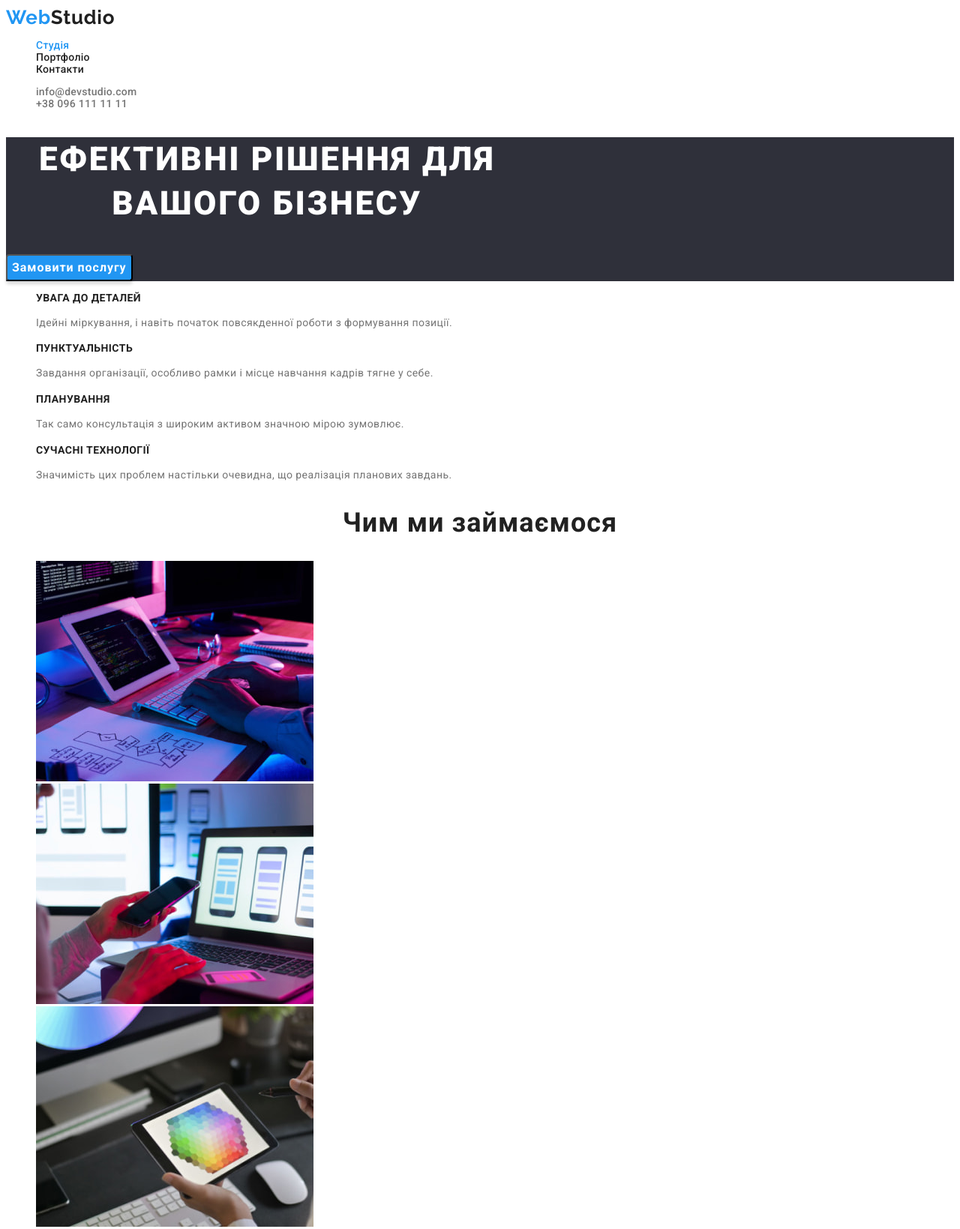
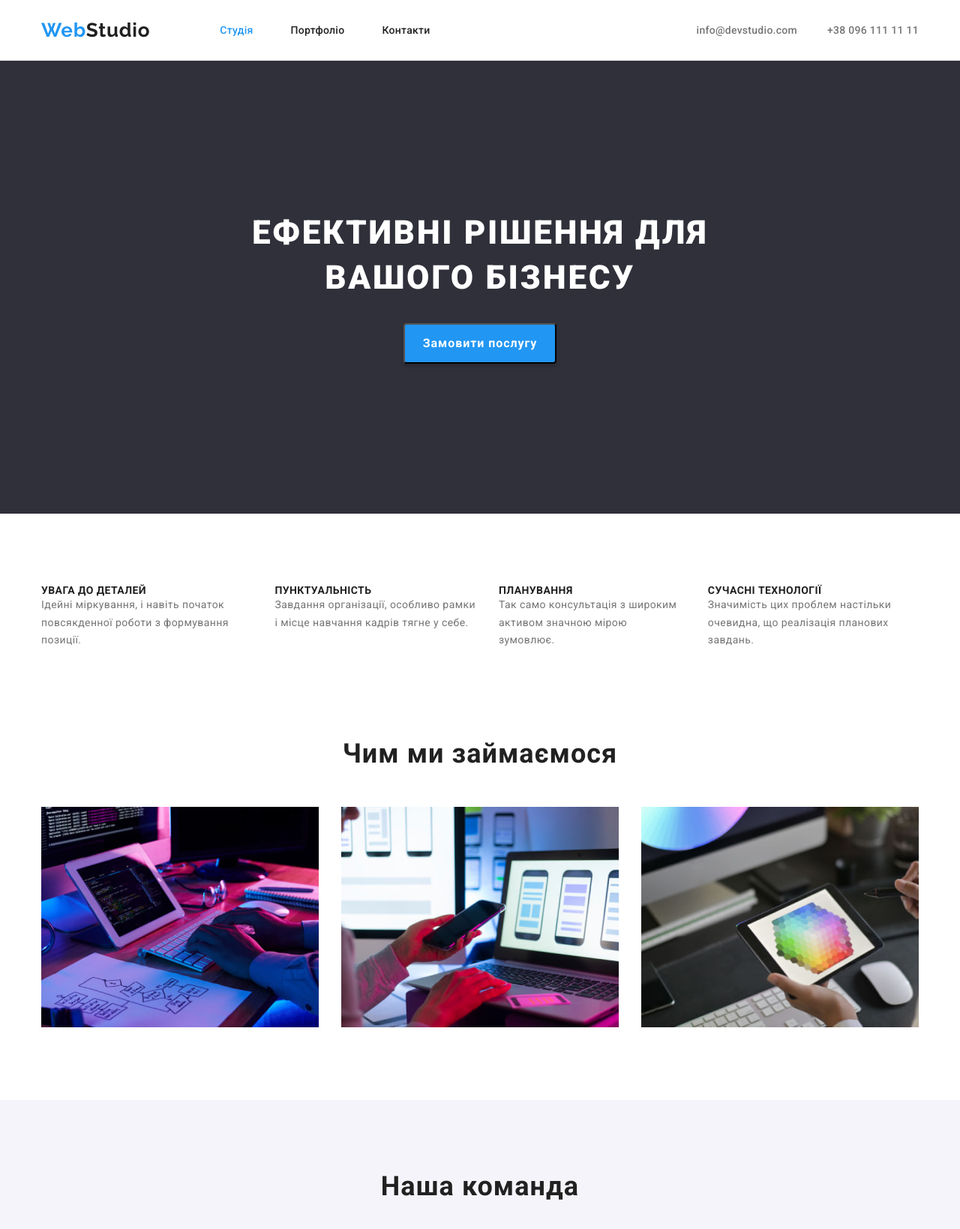
Before and after one commit to GeorginaChechur/goit-markup-hw-03, a plain HTML site: page index.html in a window 1280 px wide. Shown: the top 1639 px of the page at 75% size. Drawn offline with nearby package versions, Linux system fonts and the light colour scheme.

Commit message:
added flex styles

```diff
--- a/css/styles.css
+++ b/css/styles.css
@@ -17,8 +17,39 @@ body {
     color: var(--main-txt-cl);
 }
 
+h1,
+h2,
+h3,
+h4,
+h5,
+h6,
+p {
+    margin-top: 0;
+    margin-bottom: 0;
+}
+
+ul,
+ol {
+    margin-top: 0;
+    margin-bottom: 0;
+    padding-left: 0;
+}
+
+
 li {
     list-style: none;
+}
+
+.header {
+ border-bottom: 1px solid #ECECEC;
+}
+
+.container {
+    max-width: 1200px;
+    padding-left: 15px;
+    padding-right: 15px;
+    margin-left: auto;
+    margin-right: auto;
 }
 
 .link,
@@ -27,6 +58,7 @@ li {
 }
 
 .logo {
+    margin-right: 93px;
     color: var(--accent-cl);
     font-family: var(--secondary-font);
     font-size: 26px;
@@ -41,6 +73,43 @@ li {
 
 .logo-white {
     color: var(--white-color);
+}
+
+.header-container {
+    display: flex;
+    align-items: center;
+
+}
+
+.navigation {
+    width: 100%;
+    display: flex;
+    align-items: center;
+    justify-content: space-between;
+}
+
+.navigation-list{
+    padding-top: 32px;
+    padding-bottom: 32px;
+    display: flex;
+    align-items: center;
+    justify-content: space-between;
+}
+
+.navigation-item {
+    margin-right: 50px;
+}
+
+.navigation-item:last-child{
+    margin-right: 0;
+}
+
+.contacts-item {
+    margin-right: 40px;
+}
+
+.contacts-item:last-child {
+    margin-right: 0;
 }
 
 .header-menu {
@@ -85,7 +154,19 @@ letter-spacing: 0.28px;
     background-color: var(--main-bg-cl);
 }
 
+.hero-group {
+    padding-top: 200px;
+    padding-bottom: 200px;
+    display: flex;
+    flex-direction: column;
+    justify-content: center;
+    align-items: center;
+}
+
+
+
 .hero-title {
+    margin-bottom: 30px;
     color: var(--white-color);
     text-align: center;
     font-family: var(--main-font);
@@ -98,6 +179,7 @@ letter-spacing: 0.28px;
 }
 
 .hero-btn {
+    padding: 10px 24px;
     border-radius: 4px;
     background: var(--accent-cl);
     box-shadow: 0px 4px 4px 0px rgba(0, 0, 0, 0.15);
@@ -116,6 +198,25 @@ letter-spacing: 0.28px;
 /* --------------------
        FEATURE
 -------------------- */
+
+.feature{
+padding-top: 94px;
+padding-bottom: 118px;
+}
+
+.feature-list{
+display: flex;
+align-items: start;
+justify-content: space-between;
+}
+
+.feature-item {
+    margin-right: 30px;
+}
+
+.feature-item:last-child {
+    margin-right: 0;
+}
 
 .item-title {
 color: var(--dark-color);
@@ -140,6 +241,29 @@ text-transform: uppercase;
        ABOUT
 -------------------- */
 
+.about {
+    padding-bottom: 94px;
+}
+
+.about-list {
+    display: flex;
+    align-items: center;
+    justify-content: space-between;
+
+}
+
+.about-title {
+    margin-bottom: 50px;
+}
+
+.about-item {
+    margin-right: 30px;
+}
+
+.about-img:last-child {
+    margin-right: 0;
+}
+
 .about-title,
 .team-title {
 color: var(--dark-color);
@@ -156,10 +280,35 @@ letter-spacing: 1.08px;
 -------------------- */
 
 .team {
+    padding-bottom: 94px;
+}
+
+.team-title {
+    padding-top: 94px;
+    padding-bottom: 50px;
+}
+
+.member-list {
+display: flex;
+align-items: center;
+justify-content: space-between;
+}
+
+.member-item{
+    margin-right: 30px;
+}
+
+.member-item:last-child {
+    margin-right: 0;
+}
+
+.team {
     background-color: var(--secondary-bg-cl);
 }
 
 .member-group {
+    padding-top: 30px;
+    padding-bottom: 30px;
     border-radius: 0px 0px 4px 4px;
     background: var(--white-color);
     text-align: center;
@@ -171,6 +320,7 @@ letter-spacing: 1.08px;
 }
 
 .member-title {
+    margin-bottom: 10px;
     color: var(--dark-color);
     font-weight: 500;
     font-size: 16px;
@@ -186,7 +336,29 @@ letter-spacing: 1.08px;
        FILTER
 -------------------- */
 
+.portfolio {
+    padding-top: 94px;
+    padding-bottom: 94px;
+}
+
+.filter-list {
+    margin-bottom: 50px;
+    display: flex;
+    align-items: center;
+    justify-content: center;
+}
+
+.filter-item {
+    margin-right: 8px;
+}
+
+.filter-item:last-child {
+    margin-right: 0;
+}
+
 .filter-btn {
+padding: 6px 22px;
+border: none;
 border-radius: 4px;
 background: var(--secondary-bg-cl);
 cursor: pointer;
@@ -208,7 +380,15 @@ letter-spacing: 0.48px;
        CONTENT
 -------------------- */
 
+.content-list {
+    display: flex;
+    align-items: center;
+    flex-wrap: wrap;
+    gap: 30px;
+}
+
 .description {
+    padding: 20px 24px;
     border: 1px solid #EEE;
     background: var(--white-color);
 }
@@ -233,15 +413,23 @@ letter-spacing: 0.48px;
 -------------------- */
 
 .footer {
+    padding-top: 60px;
+    padding-bottom: 60px;
     background-color: var(--main-bg-cl);
 }
 
 .adr {
+    margin-top: 28px;
     color: var(--white-color);
     font-style: normal;
     font-size: 14px;
     line-height: 1.71em;
     letter-spacing: 0.42px;
+}
+
+.address-item {
+    margin-top: 12px;
+    margin-bottom: 12px;
 }
 
 .address-link {
--- a/index.html
+++ b/index.html
@@ -4,6 +4,14 @@
     <meta charset="UTF-8" />
     <meta name="viewport" content="width=device-width, initial-scale=1.0" />
     <title>Document</title>
+
+    <link
+      rel="stylesheet"
+      href="https://cdnjs.cloudflare.com/ajax/libs/modern-normalize/2.0.0/modern-normalize.min.css"
+      integrity="sha512-4xo8blKMVCiXpTaLzQSLSw3KFOVPWhm/TRtuPVc4WG6kUgjH6J03IBuG7JZPkcWMxJ5huwaBpOpnwYElP/m6wg=="
+      crossorigin="anonymous"
+      referrerpolicy="no-referrer"
+    />
 
     <link rel="preconnect" href="https://fonts.googleapis.com" />
     <link rel="preconnect" href="https://fonts.gstatic.com" crossorigin />
@@ -16,46 +24,51 @@
   </head>
   <body>
     <header class="header">
+      <div class="container header-container">
         <a class="link logo" href="./index.html"
           >Web<span class="logo-dark">Studio</span></a
         >
 
-      <nav>
-        <ul class="list">
-          <li class="item">
+        <nav class="navigation">
+          <ul class="navigation-list">
+            <li class="navigation-item">
               <a class="link header-menu current" href="./index.html">Студія</a>
             </li>
-          <li class="item">
+            <li class="navigation-item">
               <a class="link header-menu" href="./portfolio.html">Портфоліо</a>
             </li>
-          <li class="item">
+            <li class="navigation-item">
               <a class="link header-menu" href="#">Контакти</a>
             </li>
           </ul>
-      </nav>
 
-      <ul class="list">
-        <li class="item">
+          <ul class="navigation-list">
+            <li class="contacts-item">
               <a class="link contacts-menu" href="mailto:info@devstudio.com"
                 >info@devstudio.com</a
               >
             </li>
-        <li class="item">
+            <li class="contacts-item">
               <a class="link contacts-menu" href="tel:+380961111111"
                 >+38 096 111 11 11</a
               >
             </li>
           </ul>
+        </nav>
+      </div>
     </header>
     <main>
       <section class="hero">
+        <div class="container">
           <div class="hero-group">
             <h1 class="hero-title">Ефективні рішення для вашого бізнесу</h1>
             <button class="hero-btn" type="button">Замовити послугу</button>
           </div>
+        </div>
       </section>
 
       <section class="feature">
+        <div class="container">
           <ul class="feature-list">
             <li class="feature-item">
               <h3 class="item-title">УВАГА ДО ДЕТАЛЕЙ</h3>
@@ -67,8 +80,8 @@
             <li class="feature-item">
               <h3 class="item-title">ПУНКТУАЛЬНІСТЬ</h3>
               <p class="item-description">
-              Завдання організації, особливо рамки і місце навчання кадрів тягне
-              у себе.
+                Завдання організації, особливо рамки і місце навчання кадрів
+                тягне у себе.
               </p>
             </li>
             <li class="feature-item">
@@ -80,14 +93,16 @@
             <li class="feature-item">
               <h3 class="item-title">СУЧАСНІ ТЕХНОЛОГІЇ</h3>
               <p class="item-description">
-              Значимість цих проблем настільки очевидна, що реалізація планових
-              завдань.
+                Значимість цих проблем настільки очевидна, що реалізація
+                планових завдань.
               </p>
             </li>
           </ul>
+        </div>
       </section>
 
       <section class="about">
+        <div class="container">
           <div class="about-group">
             <h2 class="about-title">Чим ми займаємося</h2>
             <ul class="about-list">
@@ -120,9 +135,11 @@
               </li>
             </ul>
           </div>
+        </div>
       </section>
 
       <section class="team">
+        <div class="container">
           <h2 class="team-title">Наша команда</h2>
           <ul class="member-list">
             <li class="member-item">
@@ -178,9 +195,11 @@
               </div>
             </li>
           </ul>
+        </div>
       </section>
     </main>
     <footer class="footer">
+      <div class="container">
         <a class="link logo" href="./index.html"
           >Web<span class="logo-white">Studio</span></a
         >
@@ -199,6 +218,7 @@
             </li>
           </ul>
         </address>
+      </div>
     </footer>
   </body>
 </html>
```
Also changed, not shown: portfolio.html (+23 -9 lines). Lines whose indentation alone changed are shown as unchanged.
